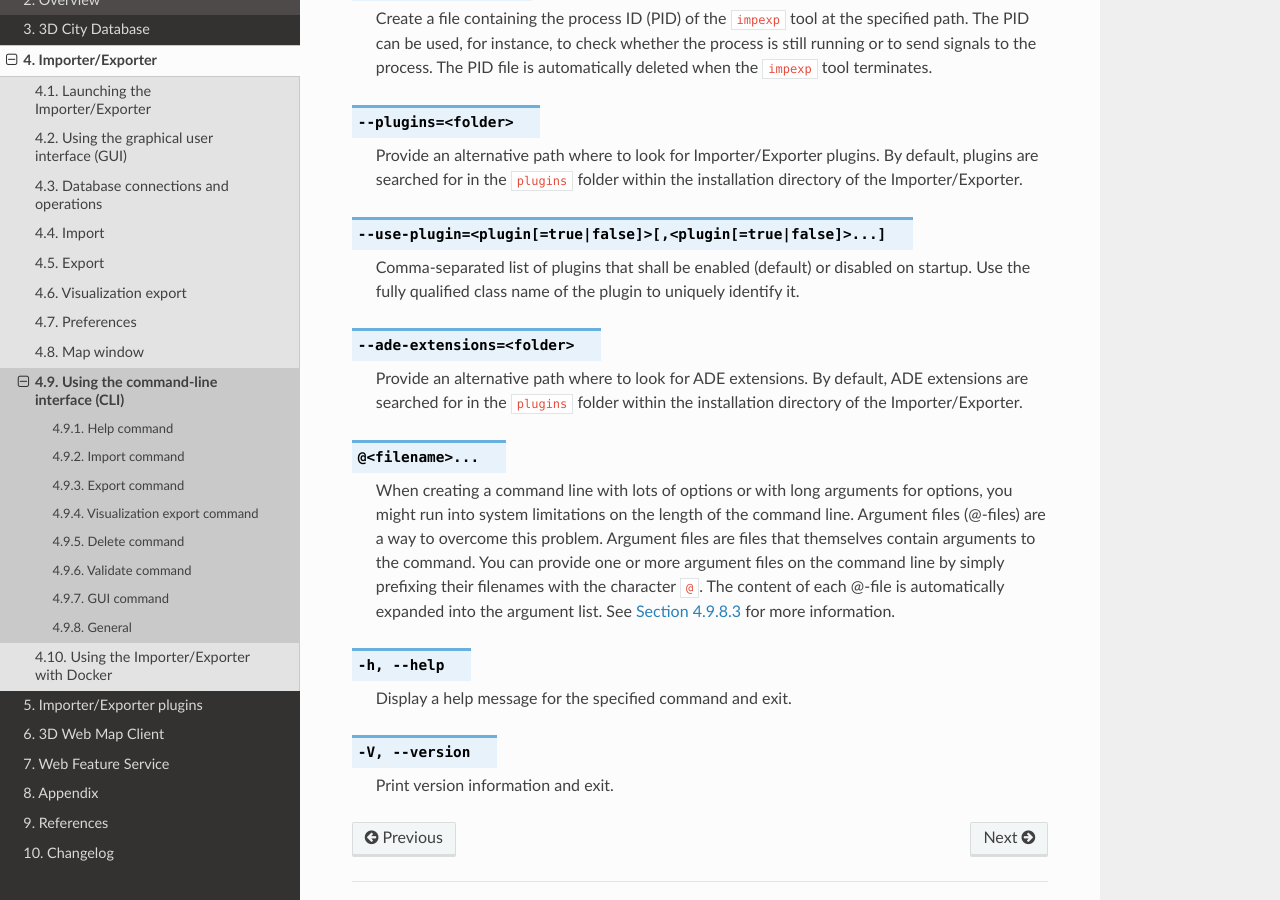
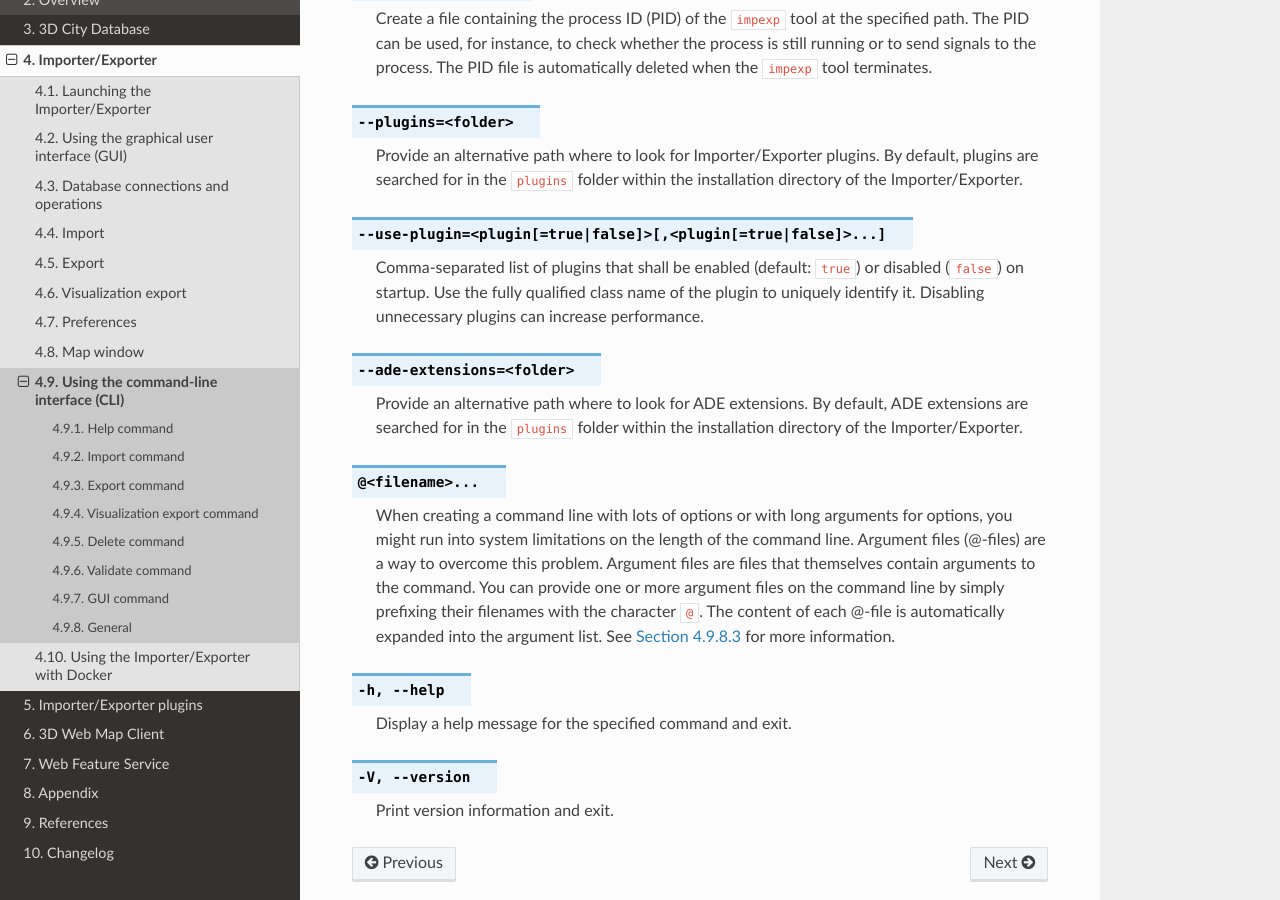
Before and after one commit to 3dcitydb/3dcitydb-docs, a Sphinx documentation site: the page built from source/impexp/cli.rst, in a window 1280 px wide and 900 px high, scrolled down 3519 px. Built offline with Sphinx 7.4.7 and the Read the Docs theme 2.0.0, drawn with Linux system fonts in a browser that asks for light colours.

Commit message:
minor change

```diff
--- a/source/impexp/cli.rst
+++ b/source/impexp/cli.rst
@@ -180,8 +180,9 @@ you want to execute.
 
 .. option:: --use-plugin=<plugin[=true|false]>[,<plugin[=true|false]>...]
 
-   Comma-separated list of plugins that shall be enabled (default) or disabled on startup.
-   Use the fully qualified class name of the plugin to uniquely identify it.
+   Comma-separated list of plugins that shall be enabled (default: ``true``) or disabled
+   (``false``) on startup. Use the fully qualified class name of the plugin to uniquely identify it.
+   Disabling unnecessary plugins can increase performance.
 
 .. option:: --ade-extensions=<folder>
 
```
